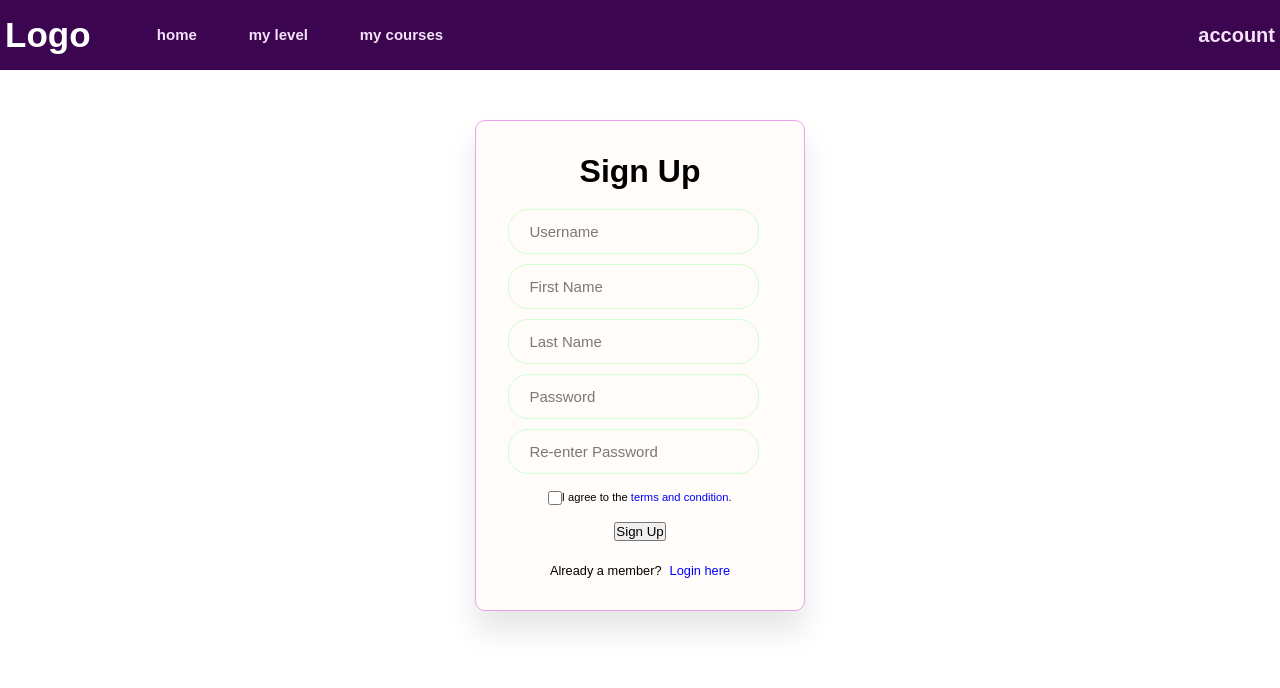
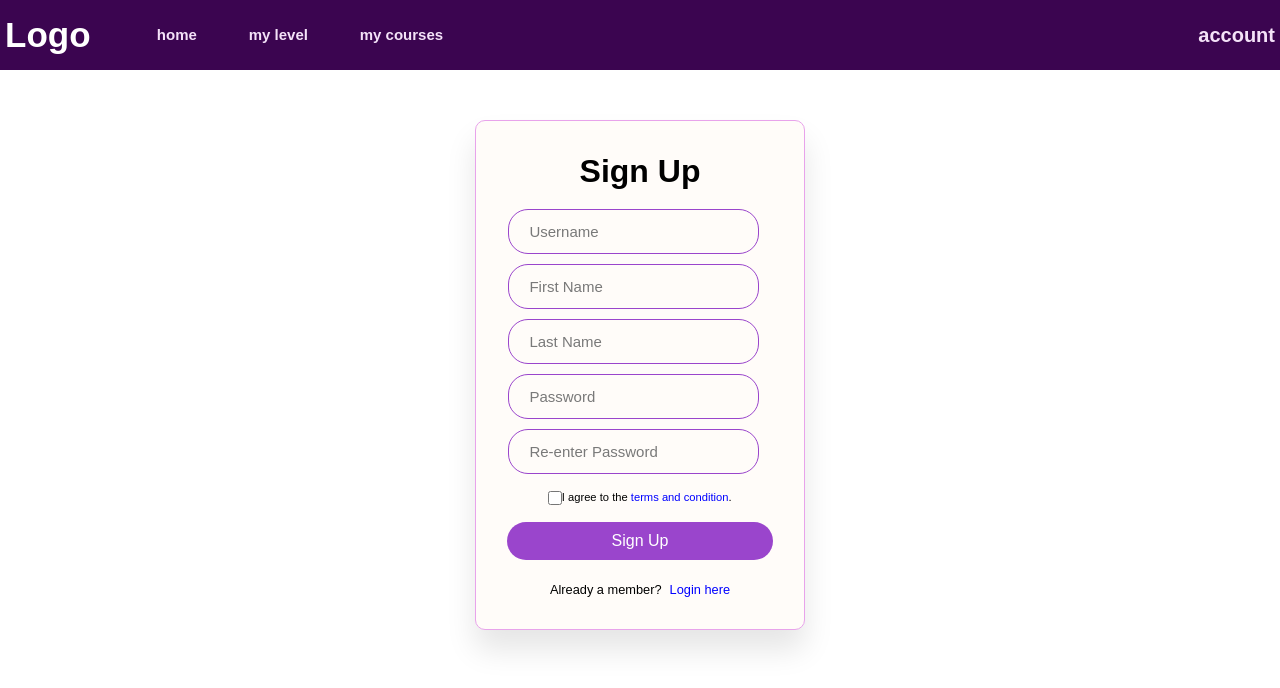
Before and after one commit to lam-garr/Language-App, a React (Create React App) app in the folder client/: page /signup in a window 1280 px wide. Shown: the top 688 px of the page. Built offline with nearby package versions, Linux system fonts and the light colour scheme.

Commit message:
Add and edit styling

```diff
--- a/client/src/styles/LearningPage.css
+++ b/client/src/styles/LearningPage.css
@@ -65,6 +65,13 @@
     background-color: none;
     font-size: 15px;
     color: black;
+    display: flex;
+    flex-direction: column;
+    justify-content: space-evenly;
+    align-items: center;
+    padding-top: 5px;
+    padding-bottom: 5px;
+    height: 60%;
 }
 
 .learning-sec-three {
--- a/client/src/styles/LoginPage.css
+++ b/client/src/styles/LoginPage.css
@@ -25,7 +25,7 @@
 .log-in-content form input{
     width: 92%;
     outline: none;
-    border: 1px solid rgb(208, 255, 208);
+    border: 1px solid rgb(154, 69, 204);
     padding: 12px 20px;
     margin-bottom: 10px;
     border-radius: 20px;
--- a/client/src/styles/SignupPage.css
+++ b/client/src/styles/SignupPage.css
@@ -25,14 +25,14 @@
 .signup-content form input{
     width: 92%;
     outline: none;
-    border: 1px solid rgb(208, 255, 208);
+    border: 1px solid rgb(154, 69, 204);
     padding: 12px 20px;
     margin-bottom: 10px;
     border-radius: 20px;
     background: inherit;
 }
 
-.signupBtn{
+.sign-up-btn{
     font-size: 1rem;
     padding: 10px 0;
     border-radius: 20px;
@@ -44,7 +44,7 @@
     background-color: rgb(154, 69, 204);
 }
 
-.signupBtn:disabled{
+.sign-up-btn:disabled{
     color: rgb(90, 90, 90);
     background-color: rgb(158, 158, 158);
     cursor: not-allowed;
```
